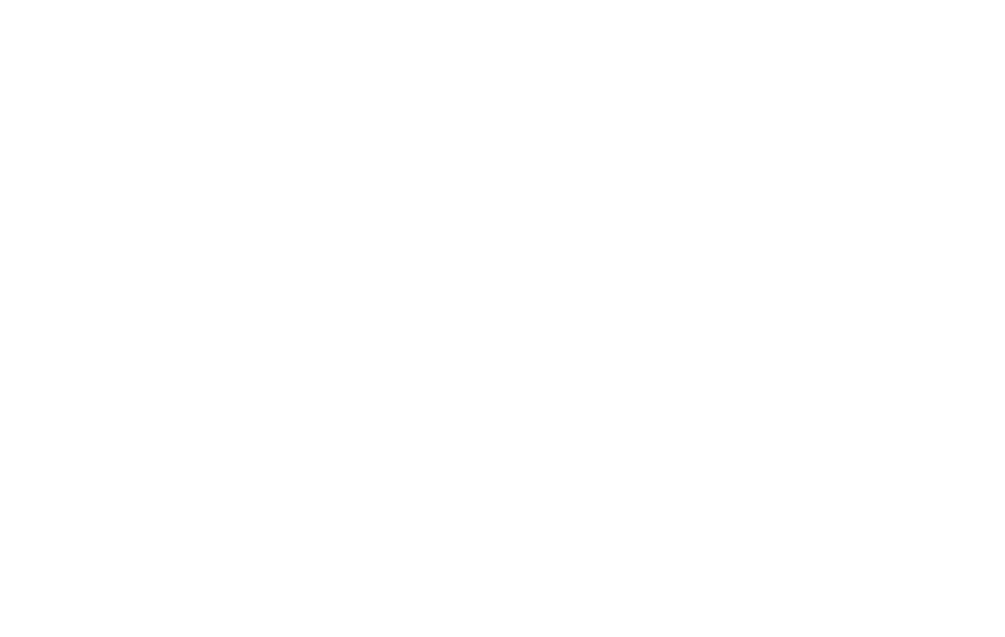
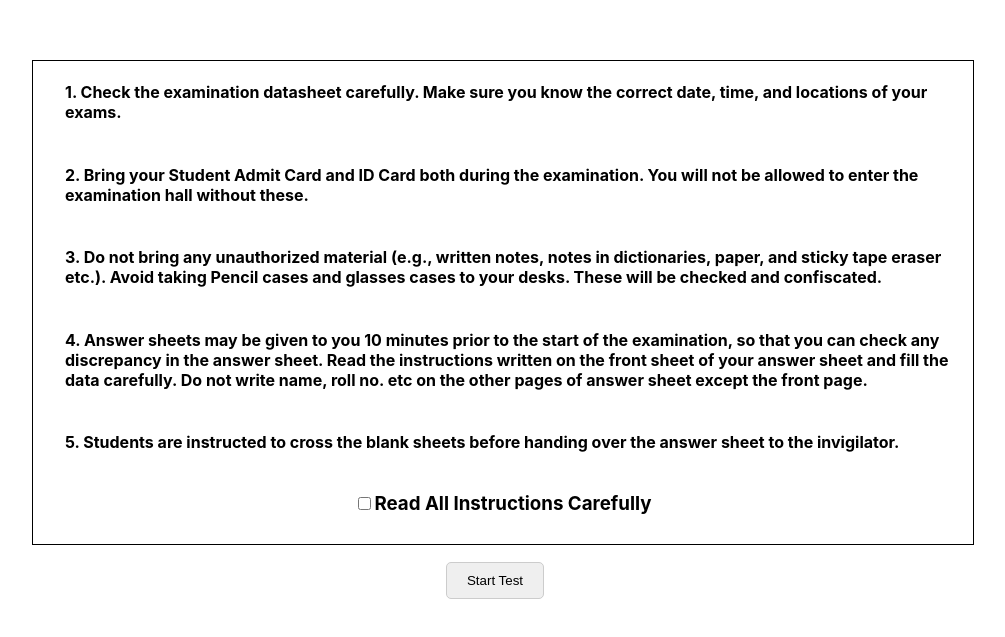
Before and after one commit to meabhiarya1/Online-Test-Portal-React, a React (Create React App) app in the folder online-test-portal-react/: page /instruction in a window 1280 px wide. Before the commit this address had no page. Shown: the part 101-738 px from the top of the page, without its empty margins (145-1150 px from the left). Built offline with nearby package versions, Linux system fonts and the light colour scheme.

Commit message:
instruction component added

```diff
--- a/online-test-portal-react/src/App.js
+++ b/online-test-portal-react/src/App.js
@@ -1,15 +1,16 @@
-import { Route, Routes } from 'react-router-dom';
-import './App.css';
-import Login from './Pages/Login/Login';
-import Home from './Pages/Home/Home';
-
+import { Route, Routes } from "react-router-dom";
+import "./App.css";
+import Login from "./Pages/Login/Login";
+import Home from "./Pages/Home/Home";
+import Instruction from "./Pages/Instruction/Instruction";
 
 function App() {
   return (
     <>
       <Routes>
-        <Route path='/login' element={<Login/>}></Route>
-        <Route path='/home' element={<Home/>}></Route>
+        <Route path="/login" element={<Login />}></Route>
+        <Route path="/home" element={<Home />}></Route>
+        <Route path="/instruction" element={<Instruction />}></Route>
       </Routes>
     </>
   );
--- a/online-test-portal-react/src/Pages/Home/Home.js
+++ b/online-test-portal-react/src/Pages/Home/Home.js
@@ -28,6 +28,7 @@
   };
 
   return (
+    <>
       <div className={styles.container}>
         <div key={currentQuestion.id} className={styles.question}>
           <div className={styles.questionText}>{currentQuestion.question}</div>
@@ -75,6 +76,8 @@
           </button>
         </div>
       </div>
+      <div>hello</div>
+    </>
   );
 };
 
--- /dev/null
+++ b/online-test-portal-react/src/Pages/Instruction/Instruction.js
@@ -0,0 +1,44 @@
+import React from "react";
+import { useNavigate } from "react-router-dom";
+import styles from './Instruction.module.css'; // Import CSS module
+
+const Instruction = () => {
+  const navigate = useNavigate();
+
+  const handleButton = () => {
+    navigate("/home");
+  };
+
+  return (
+    <div className={styles.container}>
+      <div className={styles.instructions}>
+        <h4>
+          1. Check the examination datasheet carefully. Make sure you know the correct date, time, and locations of your exams.
+        </h4>
+        <h4>
+          2. Bring your Student Admit Card and ID Card both during the examination. You will not be allowed to enter the examination hall without these.
+        </h4>
+        <h4>
+          3. Do not bring any unauthorized material (e.g., written notes, notes in dictionaries, paper, and sticky tape eraser etc.). Avoid taking Pencil cases and glasses cases to your desks. These will be checked and confiscated.
+        </h4>
+        <h4>
+          4. Answer sheets may be given to you 10 minutes prior to the start of the examination, so that you can check any discrepancy in the answer sheet. Read the instructions written on the front sheet of your answer sheet and fill the data carefully. Do not write name, roll no. etc on the other pages of answer sheet except the front page.
+        </h4>
+        <h4>
+          5. Students are instructed to cross the blank sheets before handing over the answer sheet to the invigilator.
+        </h4>
+
+        <div className={styles.checkbox}>
+          <input type="checkbox" required />
+          <h3><label>Read All Instructions Carefully</label></h3>
+        </div>
+      </div>
+
+      <button className={styles.button} onClick={handleButton}>
+        Start Test
+      </button>
+    </div>
+  );
+};
+
+export default Instruction;
--- /dev/null
+++ b/online-test-portal-react/src/Pages/Instruction/Instruction.module.css
@@ -0,0 +1,44 @@
+.container {
+    display: flex;
+    flex-direction: column;
+    align-items: center;
+    justify-content: start;
+    text-align: start;
+    margin: 10rem;
+    min-height: 100vh; /* Ensure viewport height coverage */
+    padding: 1px;
+  }
+
+  .instructions {
+    display: flex;
+    flex-direction: column;
+    justify-content: space-around;
+    /* text-align: justify; */
+    margin-bottom: 1px;
+    border: solid black 1px;
+    margin-left: 1rem;
+  }
+
+  .instructions h4 {
+    margin-left: 2rem;
+  }
+
+  .checkbox {
+    display: flex;
+    align-items: center;
+    margin-bottom: 10px;
+    justify-content: center;
+  }
+
+  .button {
+    padding: 10px 20px;
+    border: 1px solid #ccc;
+    border-radius: 5px;
+    cursor: pointer;
+    margin: 1rem;
+    transition: background-color 0.2s ease-in-out;
+  }
+
+  .button:hover {
+    background-color: #f0f0f0;
+  }
--- a/online-test-portal-react/src/Pages/Login/Login.js
+++ b/online-test-portal-react/src/Pages/Login/Login.js
@@ -26,7 +26,7 @@
     console.log(UserRef.current.value, PassRef.current.value);
     UserRef.current.value = "";
     PassRef.current.value = "";
-    navigate("/home");
+    navigate("/instruction");
   };
 
   return (
```
Lines whose indentation alone changed are shown as unchanged.
